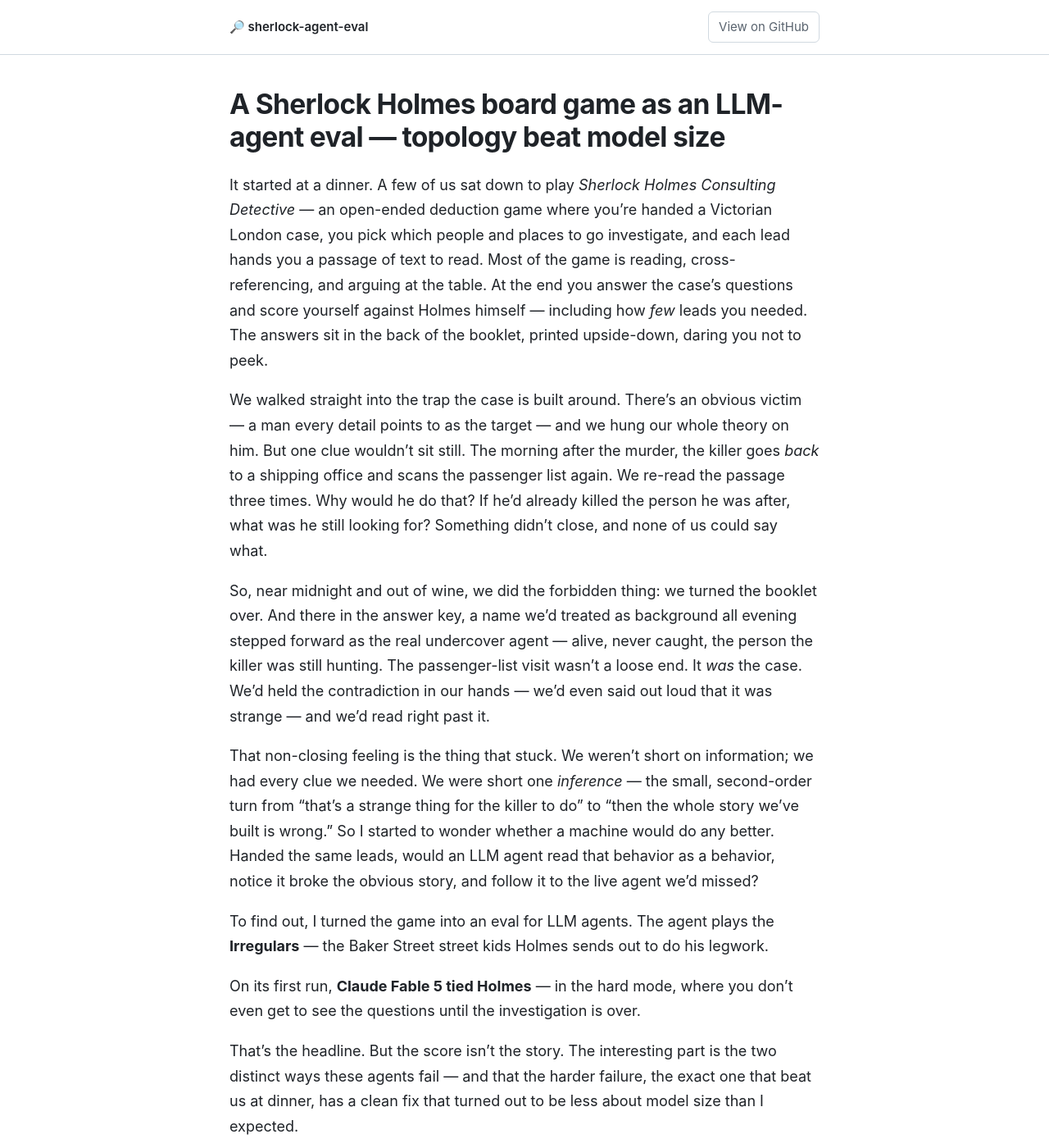
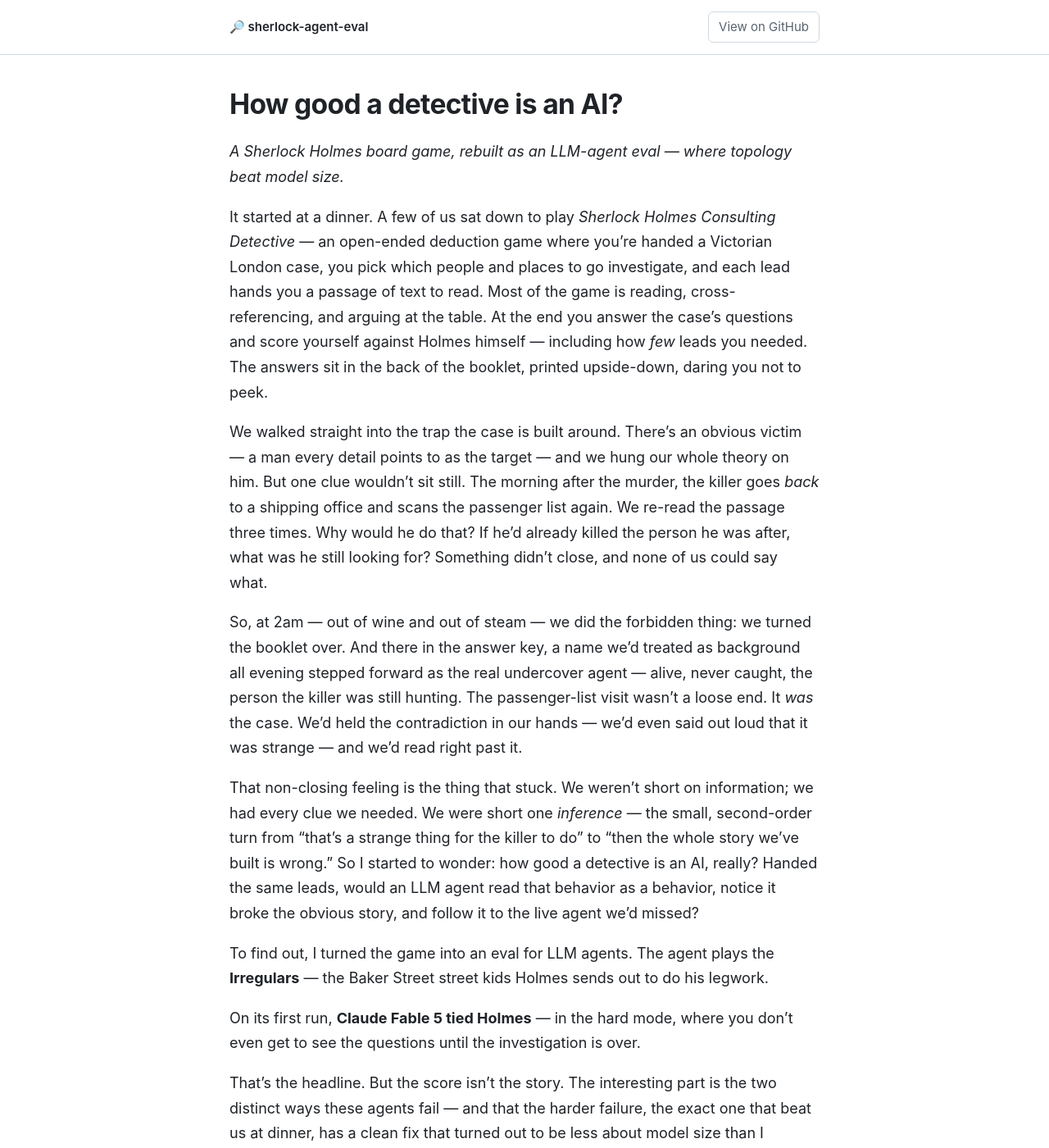
Before and after one commit to alexweil/sherlock-agent-eval, a Jekyll site: the page built from docs/index.md, in a window 1280 px wide and 1400 px high. Shown: the whole window at 82% size. Built offline with Jekyll 4.4.1, drawn with Linux system fonts in a browser that asks for light colours; some of the changed text lies outside the part shown.

Commit message:
docs: nuevo título (pregunta detective), 2am, nota de Fable 5
Espeja el repo fuente: título "How good a detective is an AI?" + dek
(frontmatter title/description y H1), la cena a las 2am, y la nota de que
Anthropic deshabilitó Fable 5 el 12/jun (solo tres corridas).

Co-Authored-By: Claude Opus 4.8 (1M context) <noreply@anthropic.com>

```diff
--- a/docs/index.md
+++ b/docs/index.md
@@ -1,17 +1,19 @@
 ---
-title: "A Sherlock Holmes board game as an LLM-agent eval"
-description: "Topology beat model size."
+title: "How good a detective is an AI?"
+description: "A Sherlock Holmes board game, rebuilt as an LLM-agent eval — where topology beat model size."
 ---
 
-# A Sherlock Holmes board game as an LLM-agent eval — topology beat model size
+# How good a detective is an AI?
+
+*A Sherlock Holmes board game, rebuilt as an LLM-agent eval — where topology beat model size.*
 
 It started at a dinner. A few of us sat down to play *Sherlock Holmes Consulting Detective* — an open-ended deduction game where you're handed a Victorian London case, you pick which people and places to go investigate, and each lead hands you a passage of text to read. Most of the game is reading, cross-referencing, and arguing at the table. At the end you answer the case's questions and score yourself against Holmes himself — including how *few* leads you needed. The answers sit in the back of the booklet, printed upside-down, daring you not to peek.
 
 We walked straight into the trap the case is built around. There's an obvious victim — a man every detail points to as the target — and we hung our whole theory on him. But one clue wouldn't sit still. The morning after the murder, the killer goes *back* to a shipping office and scans the passenger list again. We re-read the passage three times. Why would he do that? If he'd already killed the person he was after, what was he still looking for? Something didn't close, and none of us could say what.
 
-So, near midnight and out of wine, we did the forbidden thing: we turned the booklet over. And there in the answer key, a name we'd treated as background all evening stepped forward as the real undercover agent — alive, never caught, the person the killer was still hunting. The passenger-list visit wasn't a loose end. It *was* the case. We'd held the contradiction in our hands — we'd even said out loud that it was strange — and we'd read right past it.
+So, at 2am — out of wine and out of steam — we did the forbidden thing: we turned the booklet over. And there in the answer key, a name we'd treated as background all evening stepped forward as the real undercover agent — alive, never caught, the person the killer was still hunting. The passenger-list visit wasn't a loose end. It *was* the case. We'd held the contradiction in our hands — we'd even said out loud that it was strange — and we'd read right past it.
 
-That non-closing feeling is the thing that stuck. We weren't short on information; we had every clue we needed. We were short one *inference* — the small, second-order turn from "that's a strange thing for the killer to do" to "then the whole story we've built is wrong." So I started to wonder whether a machine would do any better. Handed the same leads, would an LLM agent read that behavior as a behavior, notice it broke the obvious story, and follow it to the live agent we'd missed?
+That non-closing feeling is the thing that stuck. We weren't short on information; we had every clue we needed. We were short one *inference* — the small, second-order turn from "that's a strange thing for the killer to do" to "then the whole story we've built is wrong." So I started to wonder: how good a detective is an AI, really? Handed the same leads, would an LLM agent read that behavior as a behavior, notice it broke the obvious story, and follow it to the live agent we'd missed?
 
 To find out, I turned the game into an eval for LLM agents. The agent plays the **Irregulars** — the Baker Street street kids Holmes sends out to do his legwork.
 
@@ -144,6 +146,6 @@ The setup is a board game. The findings aren't about board games — they're abo
 
 ---
 
-*A note on models: I used Anthropic's models throughout — as examples, and for practicality, because they gave me a clean capability ladder to vary, topped by Claude Fable 5 (the strongest player here). Claude Fable 5 was available when these runs were done and no longer is. The findings are about agent topology, not any one vendor or model; the same harness would run others.*
+*A note on models: I used Anthropic's models throughout — as examples, and for practicality, because they gave me a clean capability ladder to vary, topped by Claude Fable 5 (the strongest player here). Anthropic temporarily disabled Claude Fable 5 on June 12; I'd gotten only three runs with it by then, which is why every Claude Fable 5 result here rests on at most three playthroughs. The findings are about agent topology, not any one vendor or model; the same harness would run others.*
 
 *A note on the game: the case comes from [Sherlock Holmes Consulting Detective: Baker Street Irregulars](https://www.spacecowboys-games.com/game/the-baker-street-irregulars/), published by Space Cowboys. It's a commercial product, so I paraphrase its material rather than reproduce it, and quote only the agents' own reasoning.*
```
